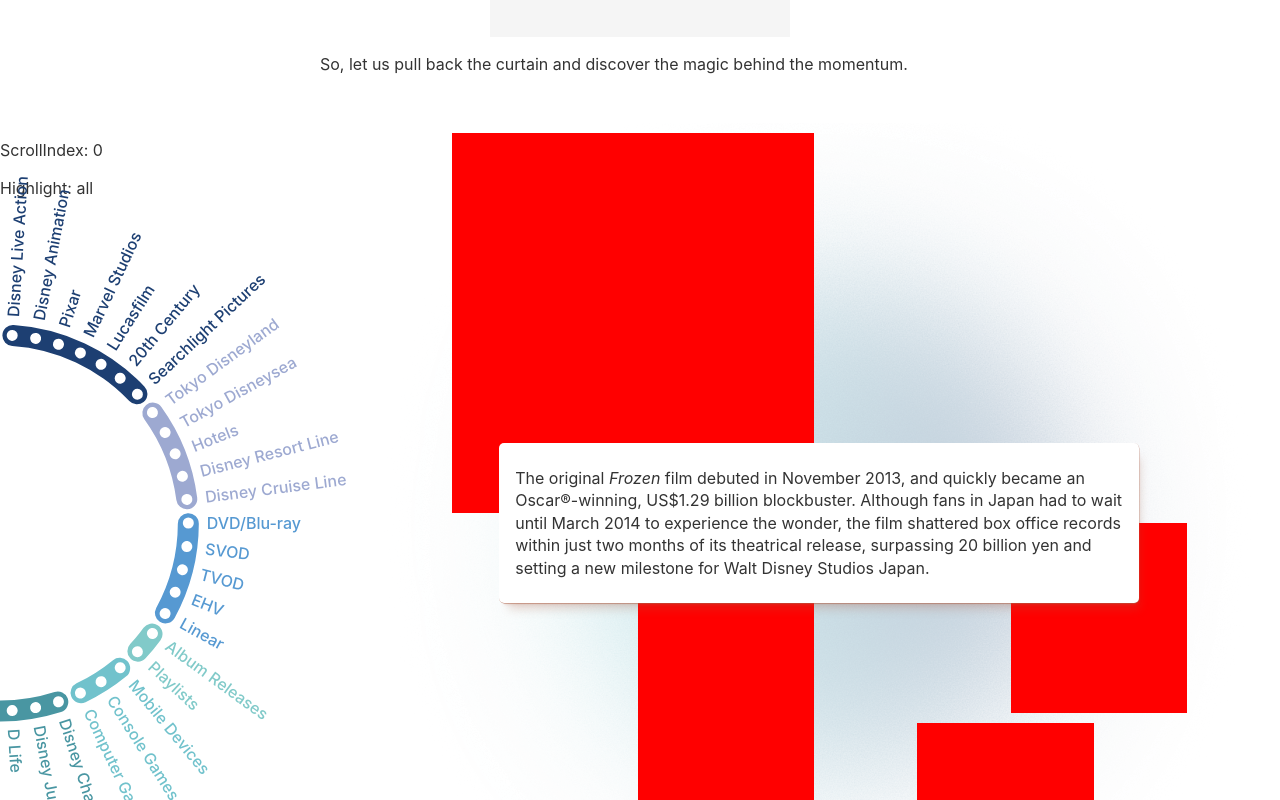
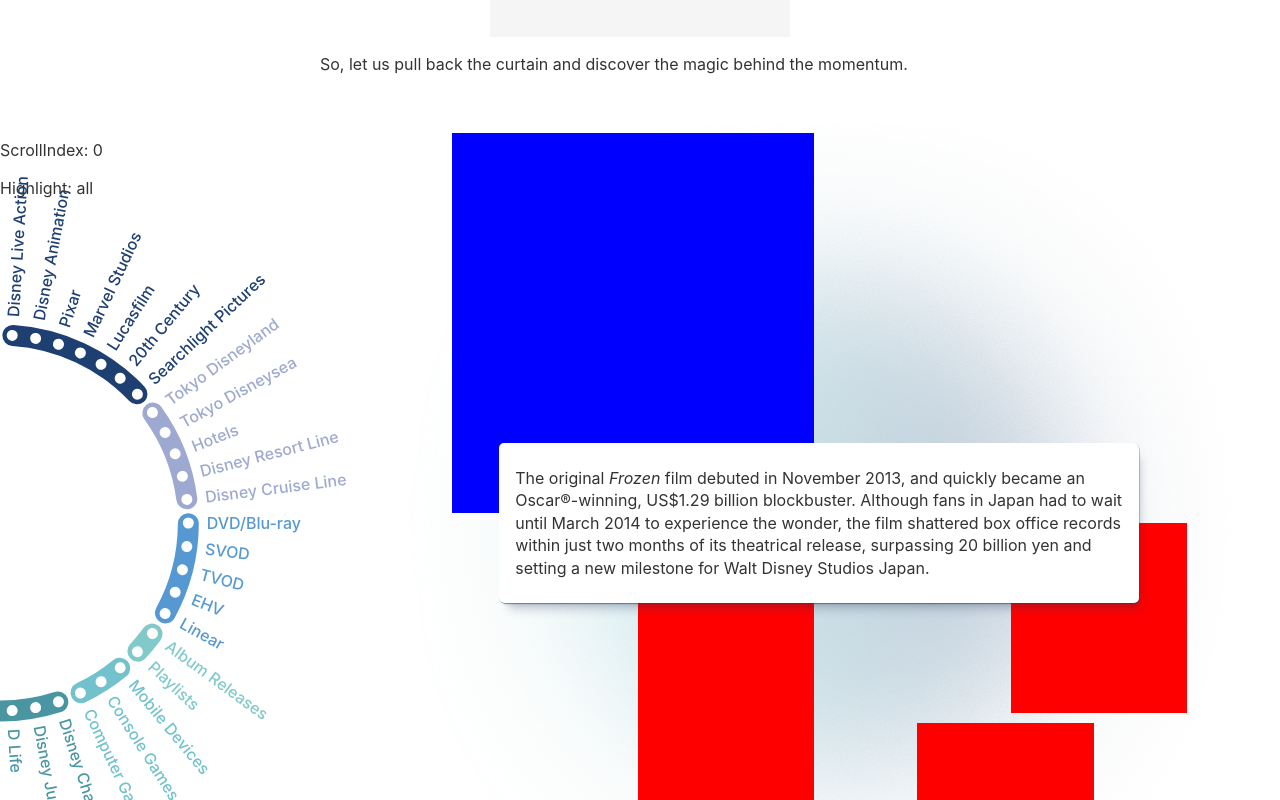
Before and after one commit to officeofjane/diana-frost-january, a SvelteKit app: page / in a window 1280 px wide. Shown: the part 1380-2180 px from the top of the page. Built offline with nearby package versions, Linux system fonts and the light colour scheme.

Commit message:
test entry animation

```diff
--- a/src/components/ScrollyWrapper.svelte
+++ b/src/components/ScrollyWrapper.svelte
@@ -46,7 +46,7 @@
       <!-- each loop class active if scrollIndex === i -->
       <div class="bg" class:active={scrollIndex === 0}>
         <Background bgColours={slice(scrollIndex).gradientColours}/>
-        <Step />
+        <Step isActive={scrollIndex === 0}/>
       </div>
       <div class="bg" class:active={scrollIndex === 1}>
         <Background bgColours={slice(scrollIndex).gradientColours}/>
--- a/src/components/Step.svelte
+++ b/src/components/Step.svelte
@@ -1,4 +1,8 @@
-<div class="wrapper">
+<script>
+  let { isActive = false } = $props();
+</script>
+
+<div class={["wrapper", {active: isActive}]}>
   <div class="image a">
   </div>
   <div class="image b">
@@ -23,29 +27,37 @@
     grid-template-columns: repeat(10, 1fr);
     grid-template-rows: 2fr 1fr 1fr;
     grid-gap: 10px;
+
+  }
+
+  .image {
+    background-color: red;
   }
 
   .image.a {
     grid-column: 2 / span 4;
     grid-row: 1;
-    background-color: red;
+  }
+
+  .active .image.a {
+    background-color: blue;
+    animation-duration: 0.5s;
+    animation-name: animate-pop;
+    animation-timing-function: cubic-bezier(.26, .53, .74, 1.48);
   }
 
   .image.b {
     grid-column: 4 / span 2;
     grid-row: 2 / span 2;
-    background-color: red;
   }
 
   .image.c {
     grid-column: 8 / span 2;
     grid-row: 2 / span 1;
-    background-color: red;
   }
 
   .image.d {
     grid-column: 7 / span 2;
     grid-row: 3 / span 1;
-    background-color: red;
   }
 </style>
--- a/src/styles/app.css
+++ b/src/styles/app.css
@@ -25,7 +25,7 @@
   --colour-blue-light: rgb(0,100,200);
   --colour-blue-dark: rgb(0,80,160);
 
-  --shadow-colour: 15deg 41% 48%;
+  --shadow-colour: 222deg 40% 25%;
   --shadow-elevation-low:
     0.3px 0.5px 0.5px hsl(var(--shadow-colour) / 0.73),
     0.4px 0.7px 0.7px -2.3px hsl(var(--shadow-colour) / 0.51),
@@ -67,3 +67,15 @@
 a:visited {
 	color: var(--colour-blue-dark);
 }
+
+@keyframes animate-pop {
+  0% {
+    opacity: 0;
+    transform: scale(0.5, 0.5);
+  }
+
+  100% {
+    opacity: 1;
+    transform: scale(1, 1);
+  }
+}
```
